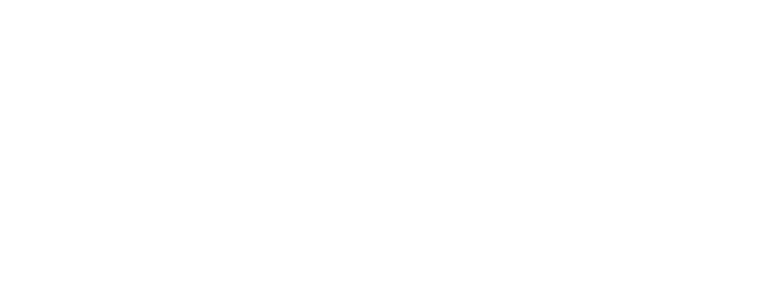
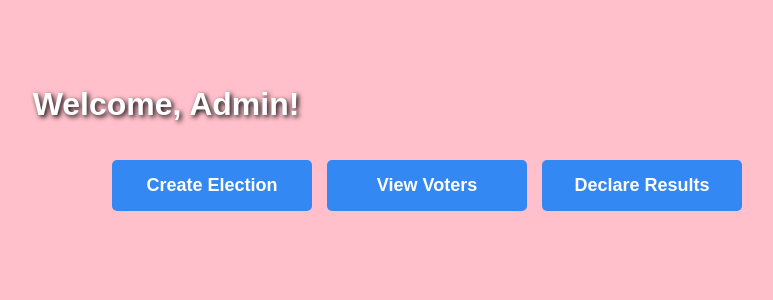
Before and after one commit to 21MH1A05A6/Secure-Online-E-Voting-System, a React (Create React App) app in the folder frontend/: page /admin-home in a window 1280 px wide. Before the commit this address had no page. Shown: the top 300 px of the page, without its empty margins (474-1247 px from the left). Built offline with nearby package versions, Linux system fonts and the light colour scheme.

Commit message:
Updated App.js

```diff
--- a/frontend/src/App.js
+++ b/frontend/src/App.js
@@ -8,6 +8,9 @@ import HomePage from "./pages/HomePage";
 import Home from "./pages/Home";
 import VoterIDSearchPage from "./pages/VoterIDSearchPage";
 import "bootstrap/dist/css/bootstrap.min.css";
+import AdminHomePage from "./pages/AdminHomePage";
+import CreateElection from "./pages/CreateElection";
+import ViewVoters from "./pages/ViewVoters";
 
 function App() {
   return (
@@ -20,6 +23,10 @@ function App() {
           <Route path="/loginpage" element={<LoginPage />} />
           <Route path="/details" element={<PersonalDetailsPage />} />
           <Route path="/searchpage" element={<VoterIDSearchPage />} />
+          <Route path="/admin-home" element={<AdminHomePage />} />
+          <Route path="/create-election" element={<CreateElection />} />
+          <Route path="/view-voters" element={<ViewVoters />} />
+
         </Routes>
       </Router>
       <div>
```
